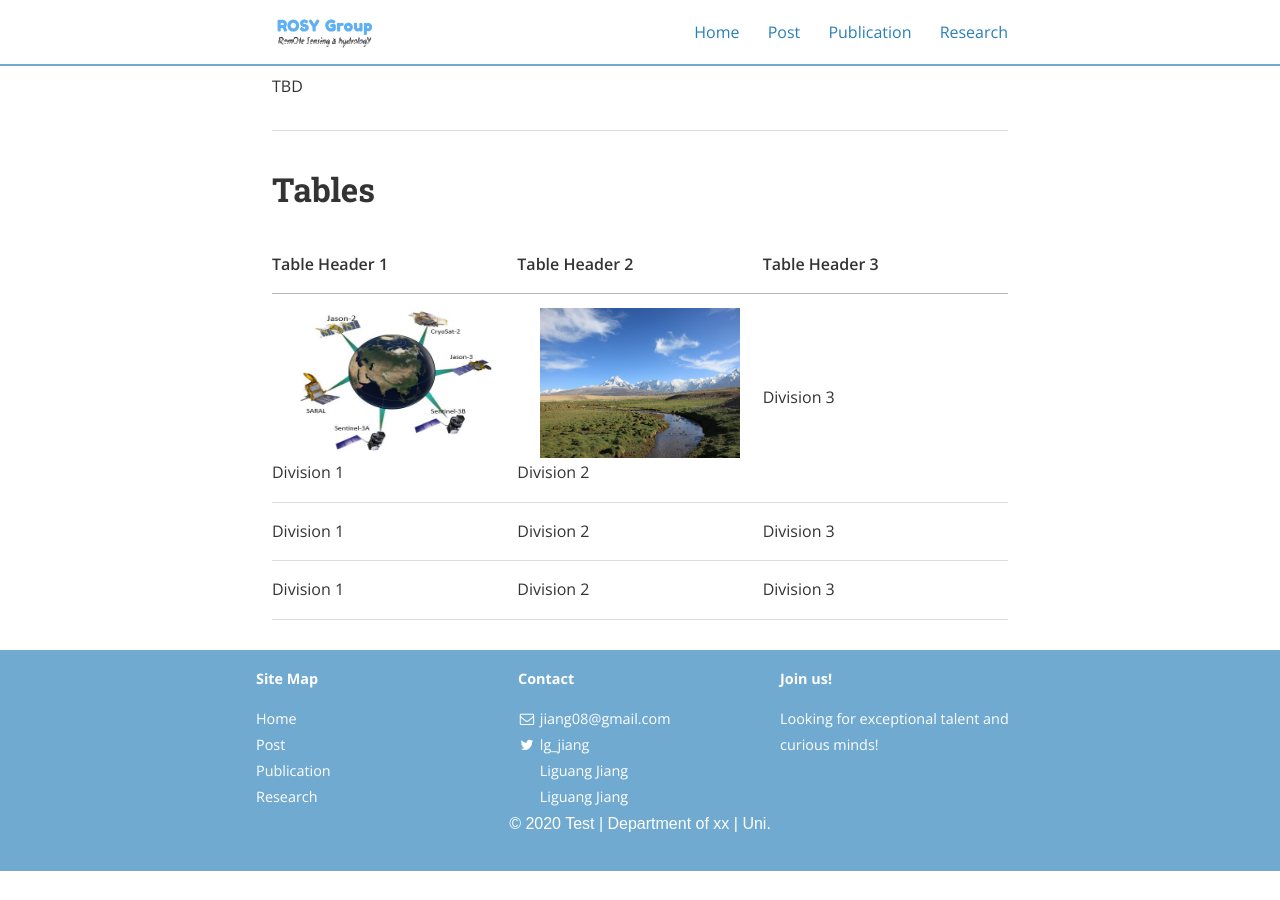
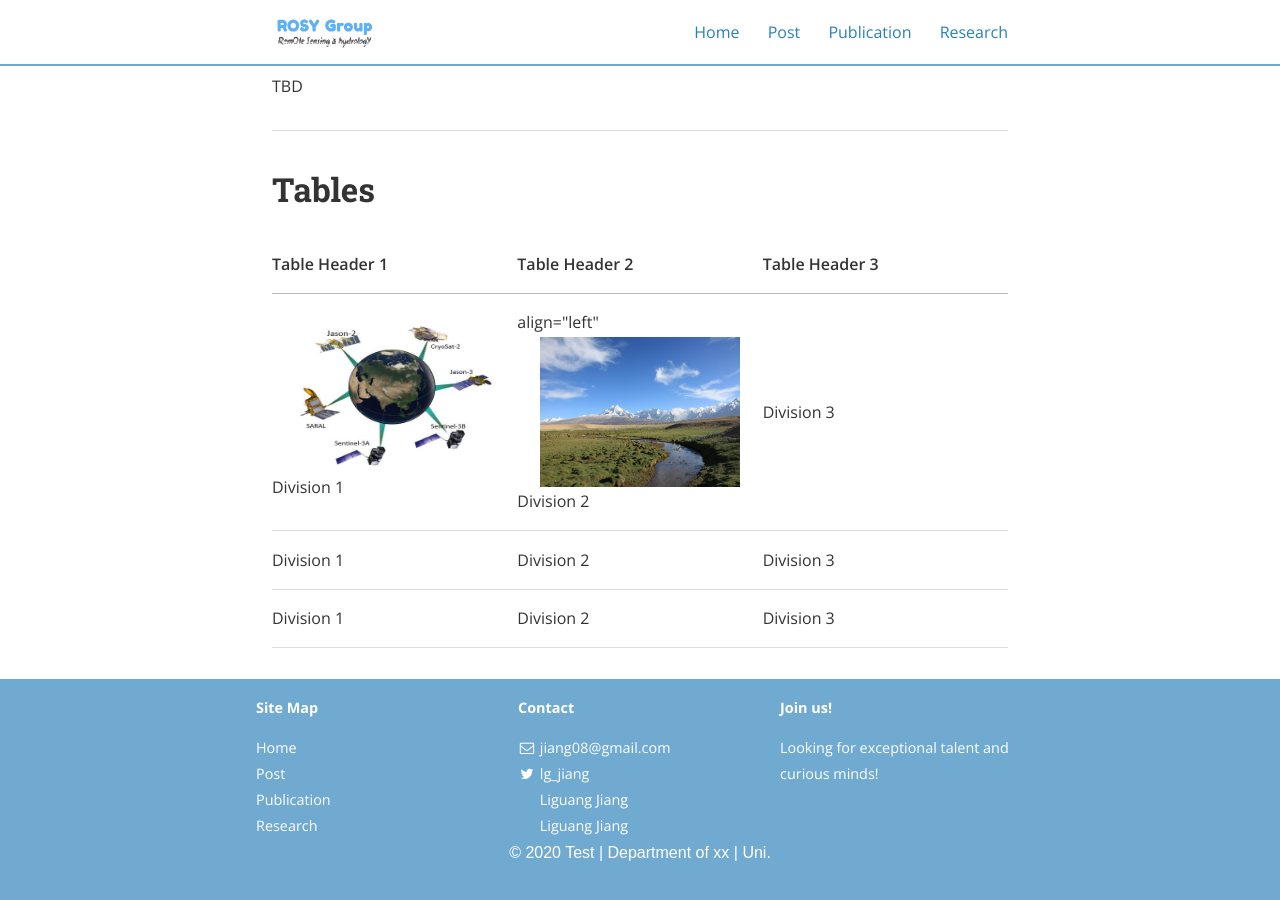
Before and after one commit to 12530/rshydro, a Jekyll site: the page built from research.md, in a window 1280 px wide and 900 px high, scrolled down 1504 px. Built offline with Jekyll 4.4.1, drawn with Linux system fonts in a browser that asks for light colours; nearby versions of some CDN libraries; before the commit the page ends 2375 px from its top, so only the background shows below that.

Commit message:
Update research.md

```diff
--- a/research.md
+++ b/research.md
@@ -51,7 +51,7 @@ main_nav: true
   </tr>
   <tr>
     <td><img src="/assets/missions.jpg" alt="alti-mission" style="width:200px;height:150px;"> Division 1</td>
-    <td><img src="/assets/header_image.jpg" alt="alti-mission" style="width:200px;height:150px;"> Division 2</td><td>Division 3</td>
+    <td>align="left" <img src="/assets/header_image.jpg" alt="alti-mission" style="width:200px;height:150px;"> Division 2</td><td>Division 3</td>
   </tr>
   <tr class="even">
     <td>Division 1</td><td>Division 2</td><td>Division 3</td>
```
